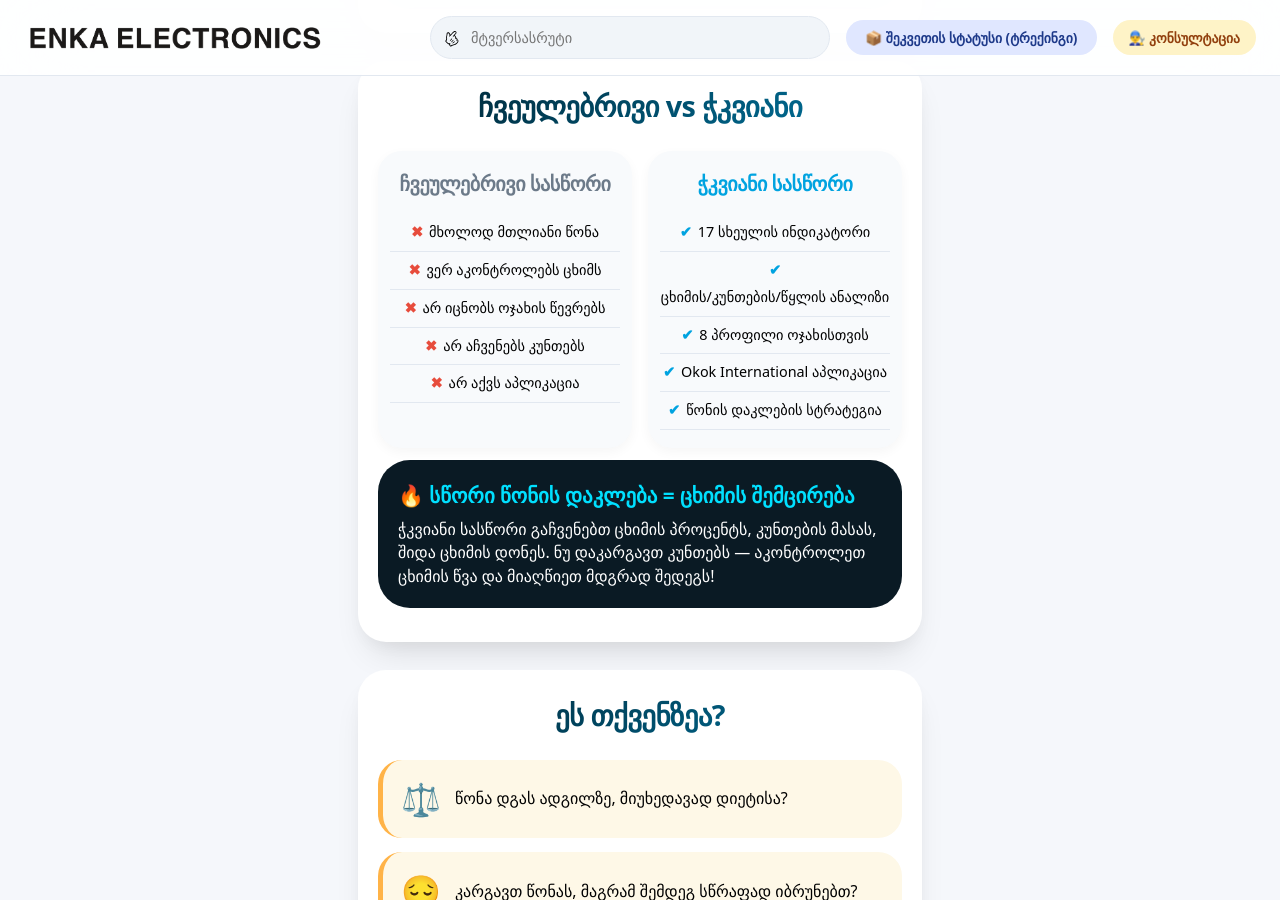
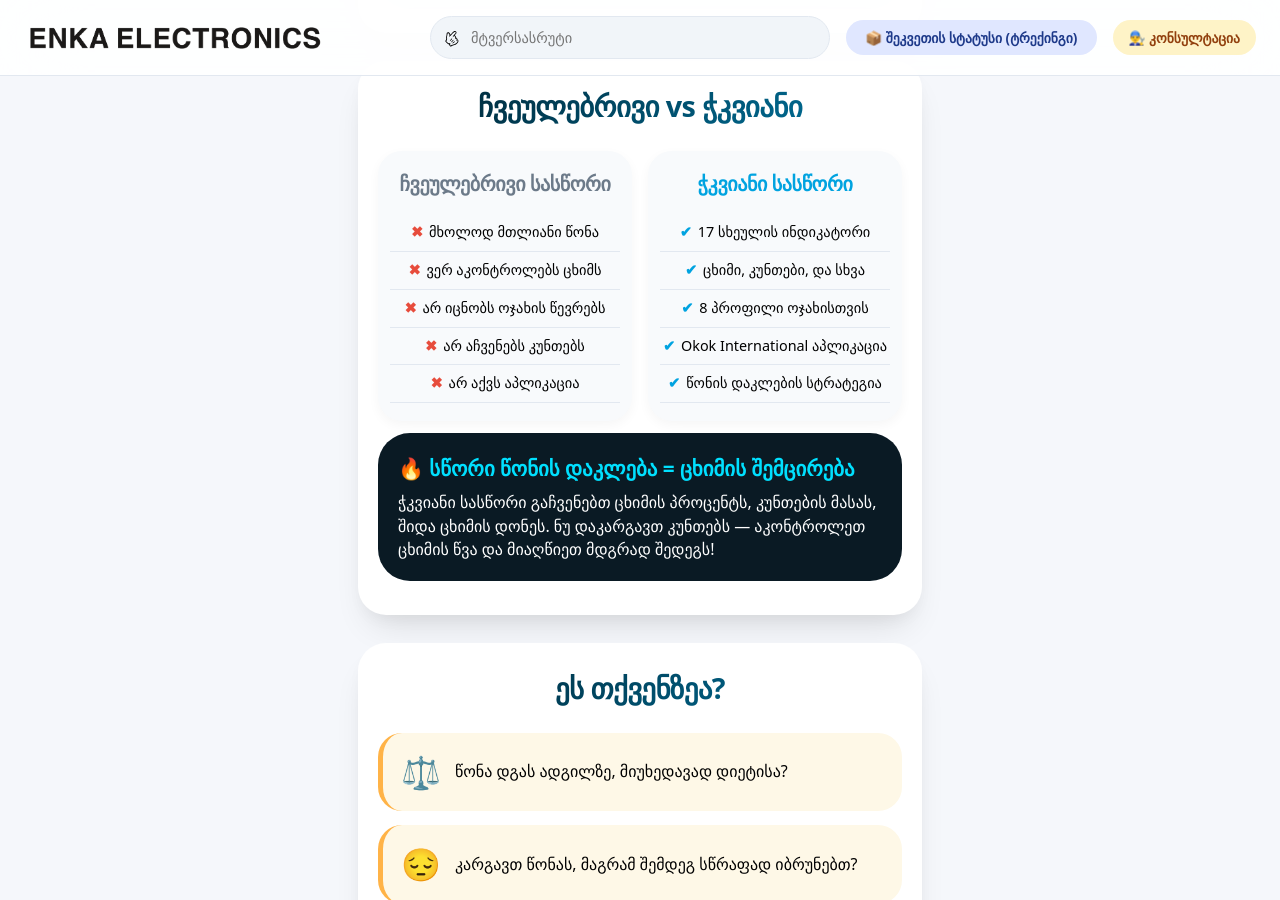
Before and after one commit to nikooganesiani/nikooganesiani.github.io, a Jekyll site: the page built from smartscale/index.html, in a window 1280 px wide and 900 px high, scrolled down 3756 px. Built offline with Jekyll 4.4.1, drawn with Linux system fonts in a browser that asks for light colours.

Commit message:
Update index.html

```diff
--- a/smartscale/index.html
+++ b/smartscale/index.html
@@ -109,7 +109,7 @@ title: "ჭკვიანი სასწორი"
                 <h3>ჭკვიანი სასწორი</h3>
                 <ul>
                     <li><span class="badge-check">✔</span> 17 სხეულის ინდიკატორი</li>
-                    <li><span class="badge-check">✔</span> ცხიმის/კუნთების/წყლის ანალიზი</li>
+                    <li><span class="badge-check">✔</span> ცხიმი, კუნთები, და სხვა</li>
                     <li><span class="badge-check">✔</span> 8 პროფილი ოჯახისთვის</li>
                     <li><span class="badge-check">✔</span> Okok International აპლიკაცია</li>
                     <li><span class="badge-check">✔</span> წონის დაკლების სტრატეგია</li>
```
